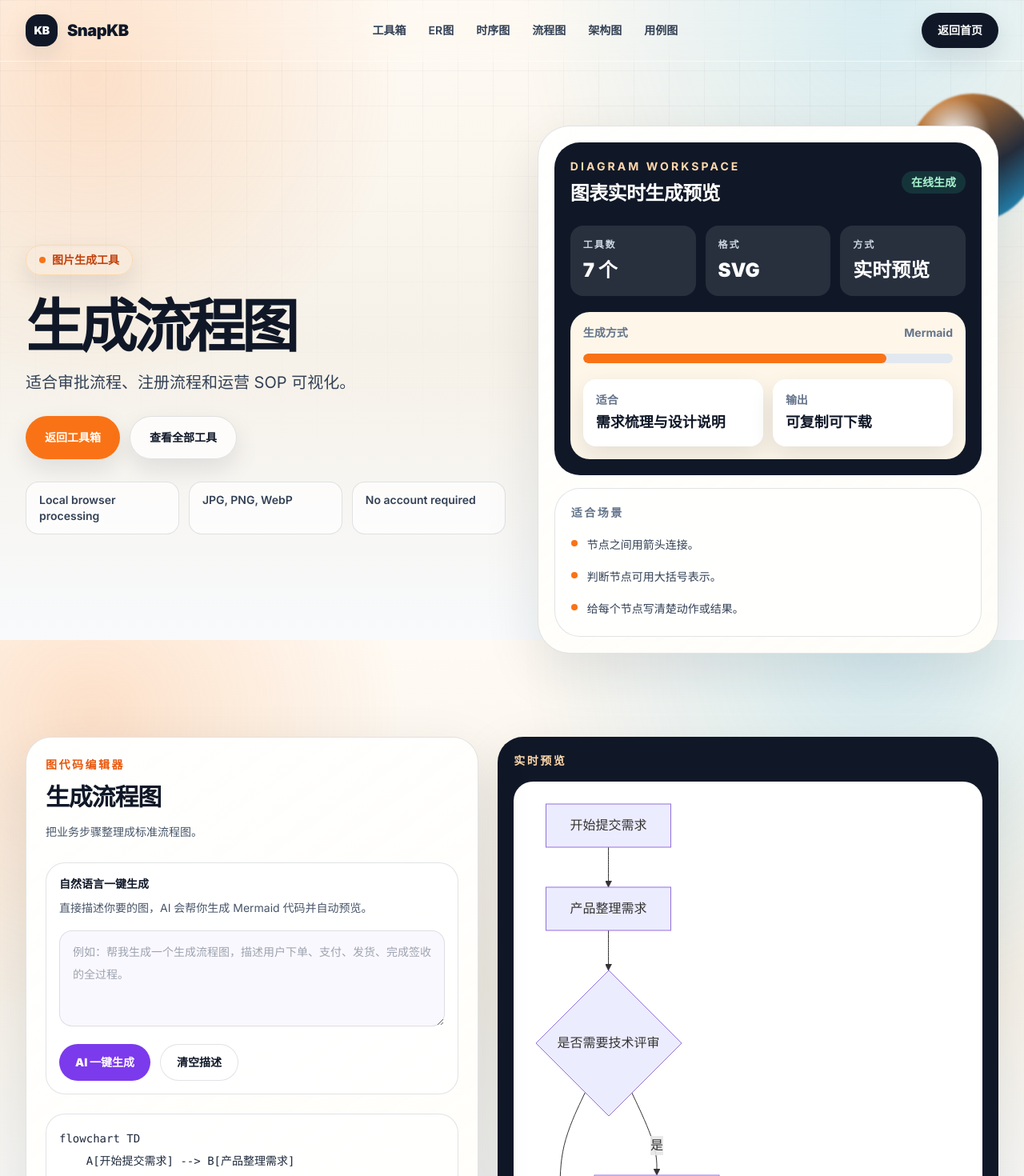
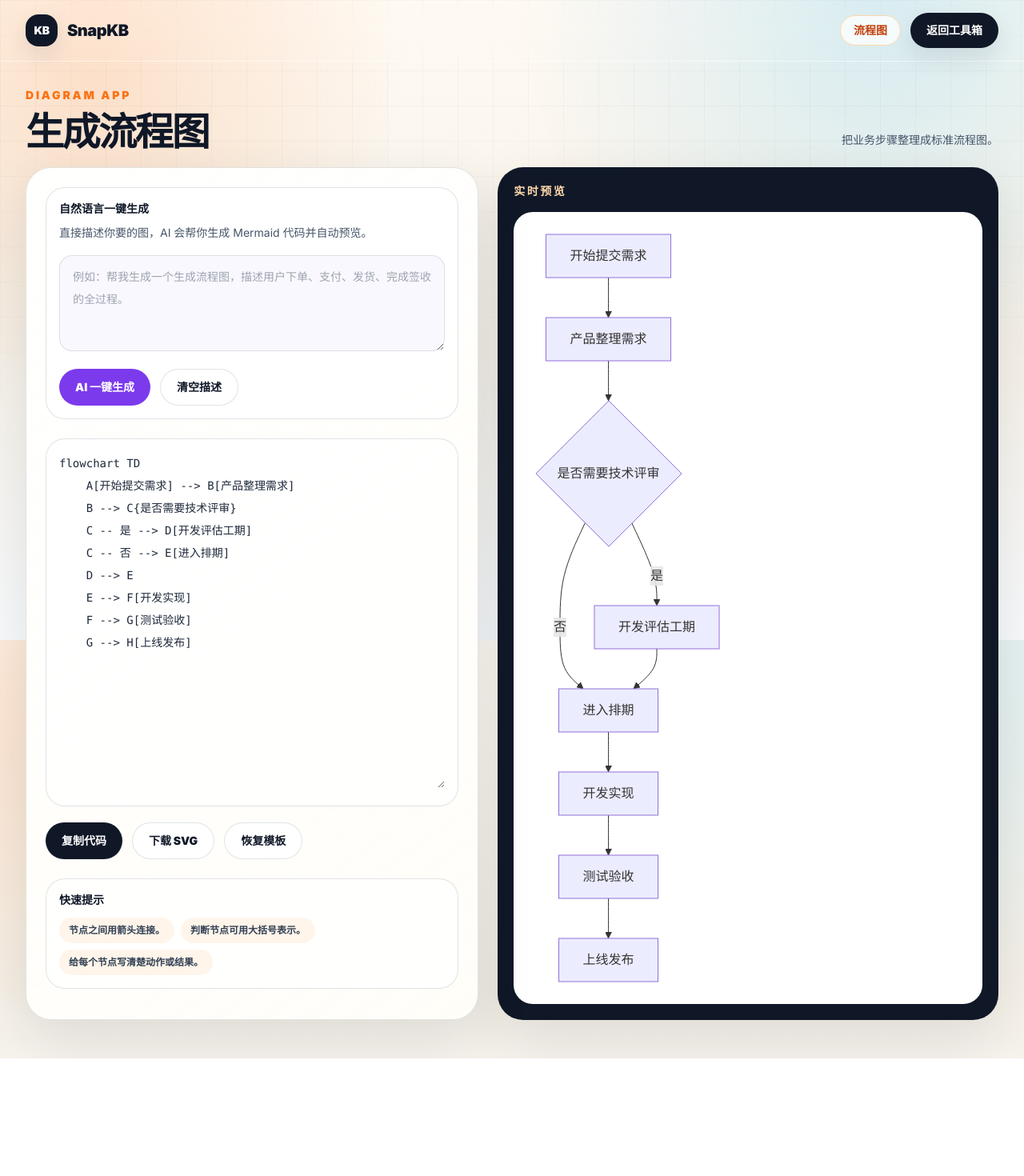
Before and after one commit to furyxss/snapkb, a Next.js app: page /generate-flowchart in a window 1280 px wide. Shown: the top 1470 px of the page at 80% size. After the commit the page ends 1323 px from the top, so only its background shows below. Built offline with nearby package versions, Linux system fonts and the light colour scheme.

Commit message:
Show diagram tools as direct apps

```diff
--- a/components/diagram-page.tsx
+++ b/components/diagram-page.tsx
@@ -1,21 +1,45 @@
+import Link from "next/link";
 import { DiagramPlayground } from "@/components/diagram-playground";
-import { SiteShell } from "@/components/site-shell";
 import type { DiagramTool } from "@/lib/diagram-tools";
 
 export function DiagramPage({ tool }: { tool: DiagramTool }) {
   return (
-    <SiteShell
-      eyebrow="图片生成工具"
-      title={tool.title}
-      intro={tool.intro}
-      primaryCtaHref={`/#tool-${tool.slug}`}
-      primaryCtaLabel="返回工具箱"
-      secondaryCtaHref="/"
-      secondaryCtaLabel="查看全部工具"
-      panelTitle="适合场景"
-      panelItems={tool.tips}
-    >
-      <div id={`tool-${tool.slug}`}>
+    <div className="min-h-screen overflow-hidden">
+      <header className="sticky top-0 z-40 border-b border-white/60 bg-[#fffaf3]/82 backdrop-blur-xl">
+        <div className="mx-auto flex w-full max-w-7xl items-center justify-between px-4 py-4 sm:px-6 lg:px-8">
+          <Link href="/" className="flex items-center gap-3 text-xl font-black tracking-tight text-ink">
+            <span className="grid h-10 w-10 place-items-center rounded-2xl bg-ink text-sm font-black text-white shadow-crisp">
+              KB
+            </span>
+            <span>SnapKB</span>
+          </Link>
+          <div className="flex items-center gap-3">
+            <span className="hidden rounded-full border border-orange-200 bg-white/75 px-4 py-2 text-sm font-bold text-orange-700 sm:inline-flex">
+              {tool.shortTitle}
+            </span>
+            <Link
+              href="/"
+              className="rounded-full bg-ink px-5 py-3 text-sm font-bold text-white shadow-crisp transition hover:-translate-y-0.5 hover:bg-slate-800"
+            >
+              返回工具箱
+            </Link>
+          </div>
+        </div>
+      </header>
+
+      <main className="mx-auto w-full max-w-7xl px-4 pb-12 pt-8 sm:px-6 lg:px-8">
+        <div className="mb-5 flex flex-col gap-3 sm:flex-row sm:items-end sm:justify-between">
+          <div>
+            <p className="text-sm font-black uppercase tracking-[0.2em] text-accent">
+              Diagram app
+            </p>
+            <h1 className="mt-3 text-4xl font-black tracking-[-0.05em] text-ink sm:text-5xl">
+              {tool.title}
+            </h1>
+          </div>
+          <p className="max-w-2xl text-sm leading-7 text-slate-600">{tool.description}</p>
+        </div>
+
         <DiagramPlayground
           title={tool.title}
           description={tool.description}
@@ -23,7 +47,7 @@ export function DiagramPage({ tool }: { tool: DiagramTool }) {
           template={tool.template}
           tips={tool.tips}
         />
-      </div>
-    </SiteShell>
+      </main>
+    </div>
   );
 }
--- a/components/diagram-playground.tsx
+++ b/components/diagram-playground.tsx
@@ -143,19 +143,9 @@ export function DiagramPlayground({
   }
 
   return (
-    <section className="grid gap-6 py-10 lg:grid-cols-[0.95fr_1.05fr]">
+    <section className="grid gap-6 lg:grid-cols-[0.95fr_1.05fr]">
       <div className="product-card rounded-[2rem] p-6">
-        <div className="flex items-start justify-between gap-4">
-          <div>
-            <p className="text-sm font-black uppercase tracking-[0.18em] text-orange-600">
-              图代码编辑器
-            </p>
-            <h2 className="mt-3 text-3xl font-black tracking-[-0.04em] text-ink">{title}</h2>
-            <p className="mt-3 text-sm leading-7 text-slate-600">{description}</p>
-          </div>
-        </div>
-
-        <div className="mt-6 rounded-[1.5rem] border border-[color:var(--border)] bg-white/80 p-4">
+        <div className="rounded-[1.5rem] border border-[color:var(--border)] bg-white/80 p-4">
           <p className="text-sm font-black text-ink">自然语言一键生成</p>
           <p className="mt-2 text-sm leading-6 text-slate-600">
             直接描述你要的图，AI 会帮你生成 Mermaid 代码并自动预览。
@@ -218,15 +208,18 @@ export function DiagramPlayground({
           </button>
         </div>
 
-        <div className="mt-6 grid gap-3 sm:grid-cols-3">
-          {tips.map((tip) => (
-            <div
-              key={tip}
-              className="rounded-[1.25rem] border border-[color:var(--border)] bg-white/70 px-4 py-4 text-sm leading-7 text-slate-700"
-            >
-              {tip}
-            </div>
-          ))}
+        <div className="mt-6 rounded-[1.5rem] border border-[color:var(--border)] bg-white/70 p-4">
+          <p className="text-sm font-black text-ink">快速提示</p>
+          <div className="mt-3 flex flex-wrap gap-2">
+            {tips.map((tip) => (
+              <span
+                key={tip}
+                className="rounded-full bg-[#fff5ea] px-3 py-2 text-xs font-bold text-slate-700"
+              >
+                {tip}
+              </span>
+            ))}
+          </div>
         </div>
       </div>
 
```
